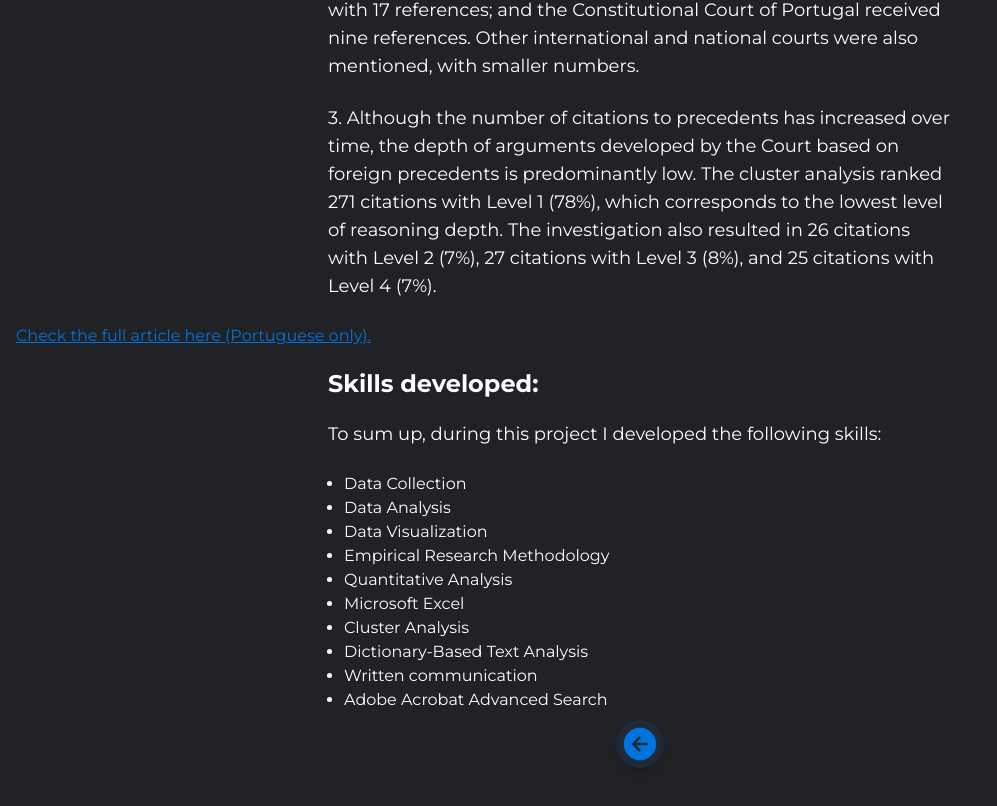
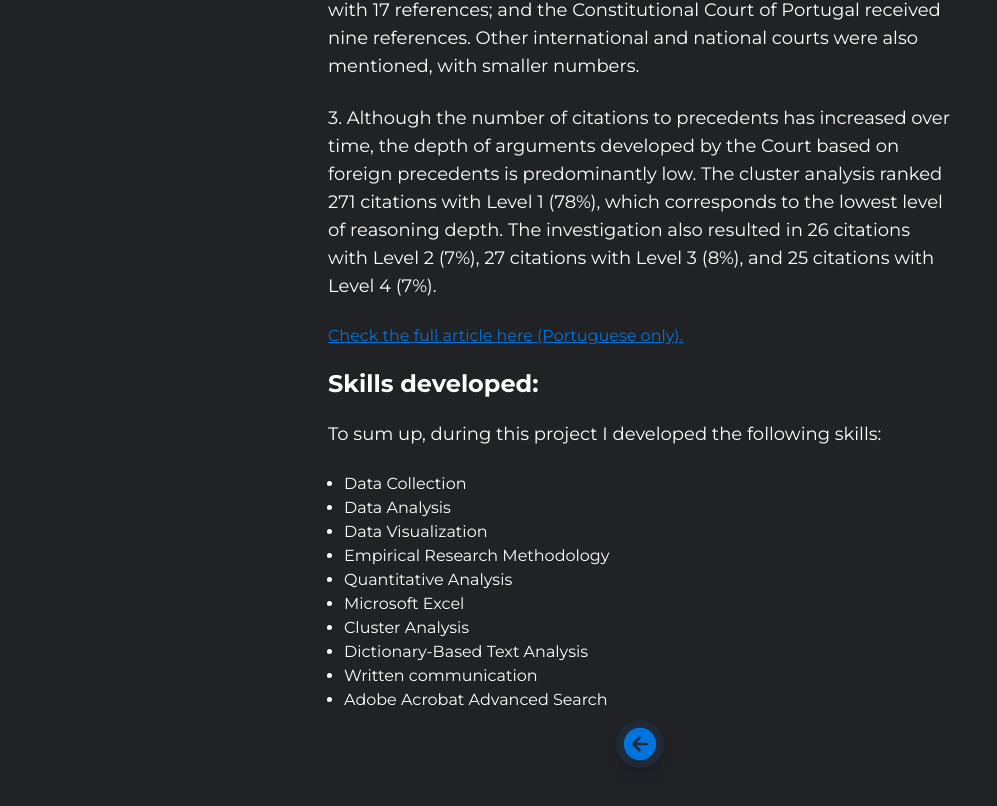
Before and after one commit to fmeneses-graca/my-website, a Next.js app: page /supreme-court-network-project in a window 1280 px wide. Shown: the part 2986-3792 px from the top of the page, without its empty margins (0-997 px from the left). Built offline with nearby package versions, Linux system fonts and the light colour scheme.

Commit message:
Adjust link style on court project page

```diff
--- a/pages/supreme-court-network-project.js
+++ b/pages/supreme-court-network-project.js
@@ -163,10 +163,11 @@ function LLBProject() {
                 <Image src={finding3} alt="Graphic" layout='fill' className="md:w-1/2 mx-auto my-3" />
                 <br />
 
-                <a href="https://www.publicacoesacademicas.uniceub.br/rdi/article/download/6614/pdf" target="_blank" rel="noopener noreferrer">
-                    Check the full article here (Portuguese only).
-                </a>
-
+                <div className="md:w-1/2 md:mx-auto">
+                    <a href="https://www.publicacoesacademicas.uniceub.br/rdi/article/download/6614/pdf" target="_blank" rel="noopener noreferrer">
+                        Check the full article here (Portuguese only).
+                    </a>
+                </div>
 
                 <h2 className="md:w-1/2 md:mx-auto text-left pl-0">Skills developed:</h2>
                 <div className="md:w-1/2 md:mx-auto">
```
